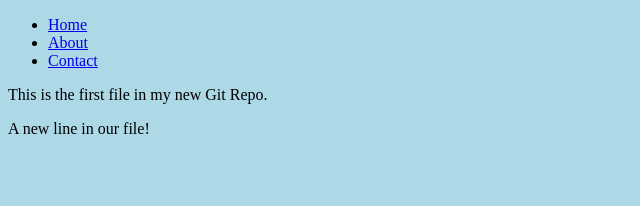
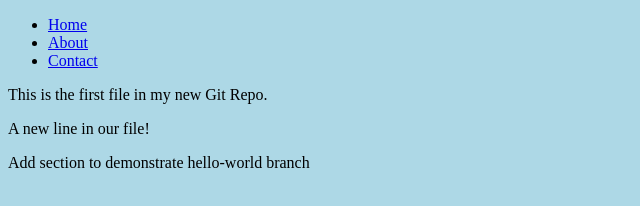
Before and after one commit to githinjisamson1/test-github-pages, a plain HTML site: page index.html in a window 1280 px wide. Shown: the whole page, without its empty margins (0-640 px from the left). Drawn offline with Linux system fonts and the light colour scheme.

Commit message:
Add section to demo hello-world branch

```diff
--- a/index.html
+++ b/index.html
@@ -21,5 +21,9 @@
       <p>This is the first file in my new Git Repo.</p>
       <p>A new line in our file!</p>
     </section>
+
+    <section>
+      <p>Add section to demonstrate hello-world branch</p>
+    </section>
   </body>
 </html>
```
